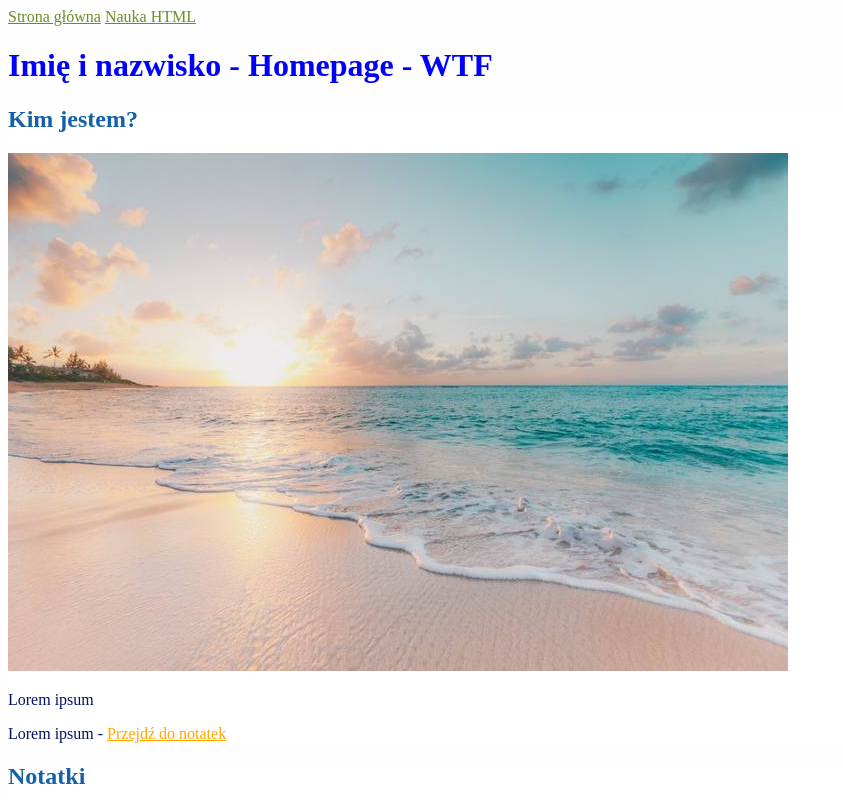
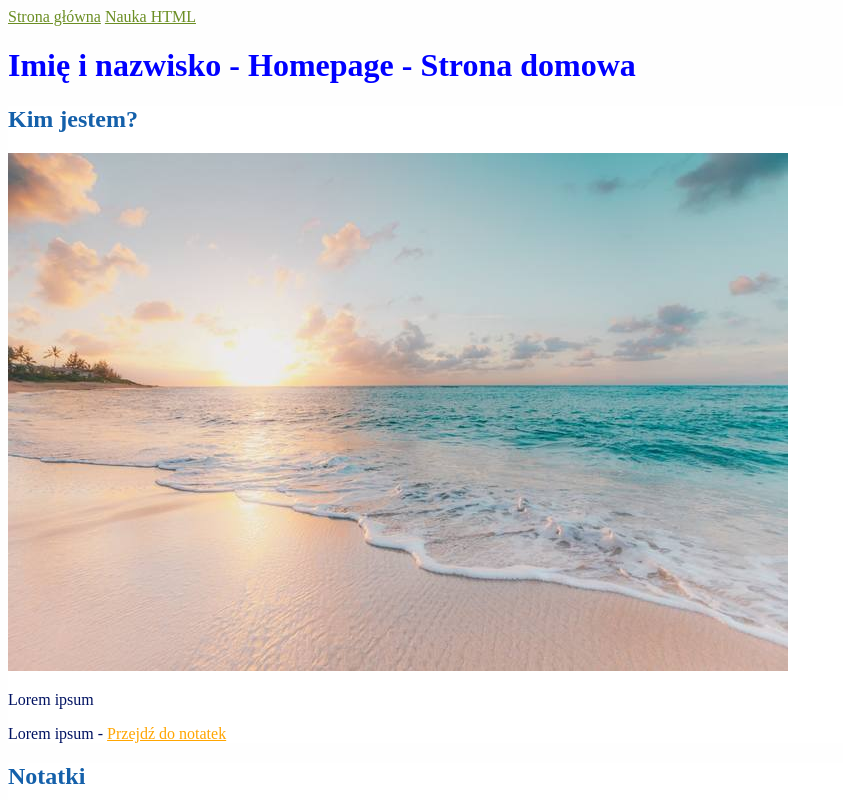
Before and after one commit to damiaNR10/homepage, a plain HTML site: page index.html in a window 1280 px wide. Shown: the top 800 px of the page, without its empty margins (0-843 px from the left). Drawn offline with Linux system fonts and the light colour scheme.

Commit message:
new heading content

```diff
--- a/index.html
+++ b/index.html
@@ -19,7 +19,7 @@
     <main>
 
         <header id="top">
-            <h1>Imię i nazwisko - Homepage - WTF</h1>
+            <h1>Imię i nazwisko - Homepage - Strona domowa</h1>
         </header>
 
         <section>
```
